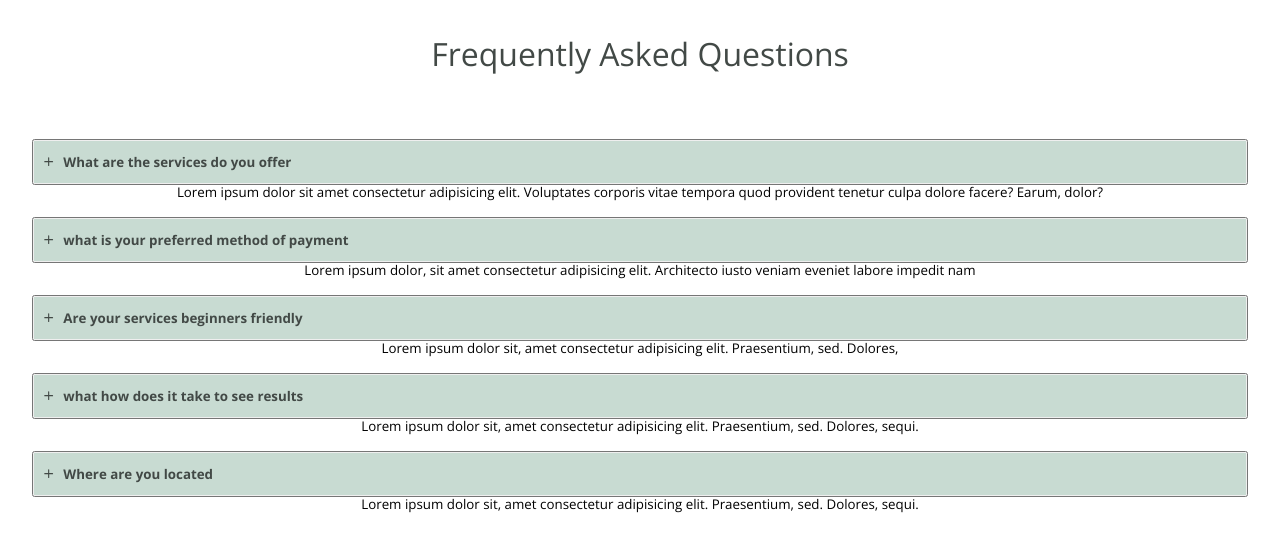
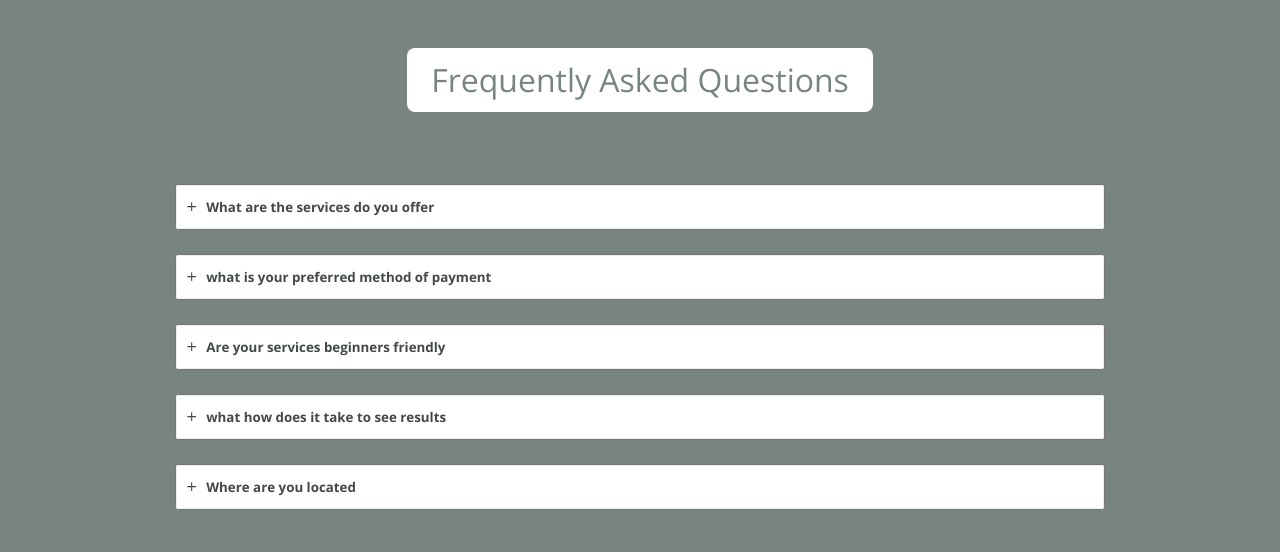
Before and after one commit to Tom-Lewis-Coder/react-personal-trainer-app, a React (Create React App) app: page /FAQ in a window 1280 px wide. Shown: the top 552 px of the page. Built offline with nearby package versions, Linux system fonts and the light colour scheme.

Commit message:
styling FAQ

```diff
--- a/src/Components/FAQuestion.jsx
+++ b/src/Components/FAQuestion.jsx
@@ -27,7 +27,7 @@ const FAQuestion = ({ question, answer }) => {
                     <div>
                         <div className="app__FAQ-align">
                             <FiPlus
-                                className={active ? `app__FAQ-icon rotate` : `app__FAQ-icon`}
+                                className={active ? `app__FAQ-icon` : `app__FAQ-icon`}
                             />
                             <h4 className="app__FAQ-style">
                                 {question}
@@ -35,7 +35,7 @@ const FAQuestion = ({ question, answer }) => {
                         </div>
                         <div
                             ref={contentRef}
-                            className={active ? `app__FAQ-answer answer-divider` : `app__FAQ-answer`}
+                            className={active ? `app__FAQ-answer` : `app__FAQ-answer-hidden`}
                         >
                             <p>{answer}</p>
                         </div>
--- a/src/Pages/FAQ/FAQ.jsx
+++ b/src/Pages/FAQ/FAQ.jsx
@@ -7,8 +7,9 @@ import './FAQ.scss'
 const FAQ = () => {
   return (
     <>
+      <div className='app__FAQ-container'>
         <Header title={'Frequently Asked Questions'} className={'app__FAQ-header'} />
-      <div className='app__FAQ-container'>
+        <div>
           {questions?.map(question => {
             return <FAQuestion
               question={question.question}
@@ -17,6 +18,7 @@ const FAQ = () => {
             />
           })}
         </div>
+      </div>
     </>
   )
 }
--- a/src/Pages/FAQ/FAQ.scss
+++ b/src/Pages/FAQ/FAQ.scss
@@ -1,16 +1,25 @@
-.app__FAQ-header {
-    text-align: center;
+.app__FAQ-container {
+    display: flex;
+    flex-direction: column;
+    background-color: #78857f;
+    align-items: center;
+    min-height: 100vh;
+}
+
+.app__FAQ-header{
+    display: flex;
+    background-color: white;
+    color: #78857f;
     font-size: xx-large;
-    padding: 2rem;
-    color: #424946;
+    margin: 3rem 0;
+    border-radius: 0.5rem;
+    padding: 0.65rem 1.5rem;
 }
 
 .app__FAQ-component {
     display: flex;
     flex-direction: column;
-    margin: 2rem;
-    align-content: center;
-    border: none;
+    margin: 1.5rem;
 }
 
 .app__FAQ-align:hover {
@@ -23,9 +32,23 @@
     justify-content: flex-start;
     padding: 0.5rem;
     color: #424946;
-    background-color: #c8dbd2;
+    background-color: white;
 }
 
 h4 {
     padding: 0.25rem 0.5rem;
 }
+
+.app__FAQ-answer{
+    display: flex;
+    justify-content: flex-start;
+    align-content: flex-start;
+    line-height: 1.5rem;
+    padding: 0 1.5rem;
+    color: #424946;
+    background-color: white;
+}
+
+.app__FAQ-answer-hidden{
+    visibility: hidden;
+}
```
Lines whose indentation alone changed are shown as unchanged.
